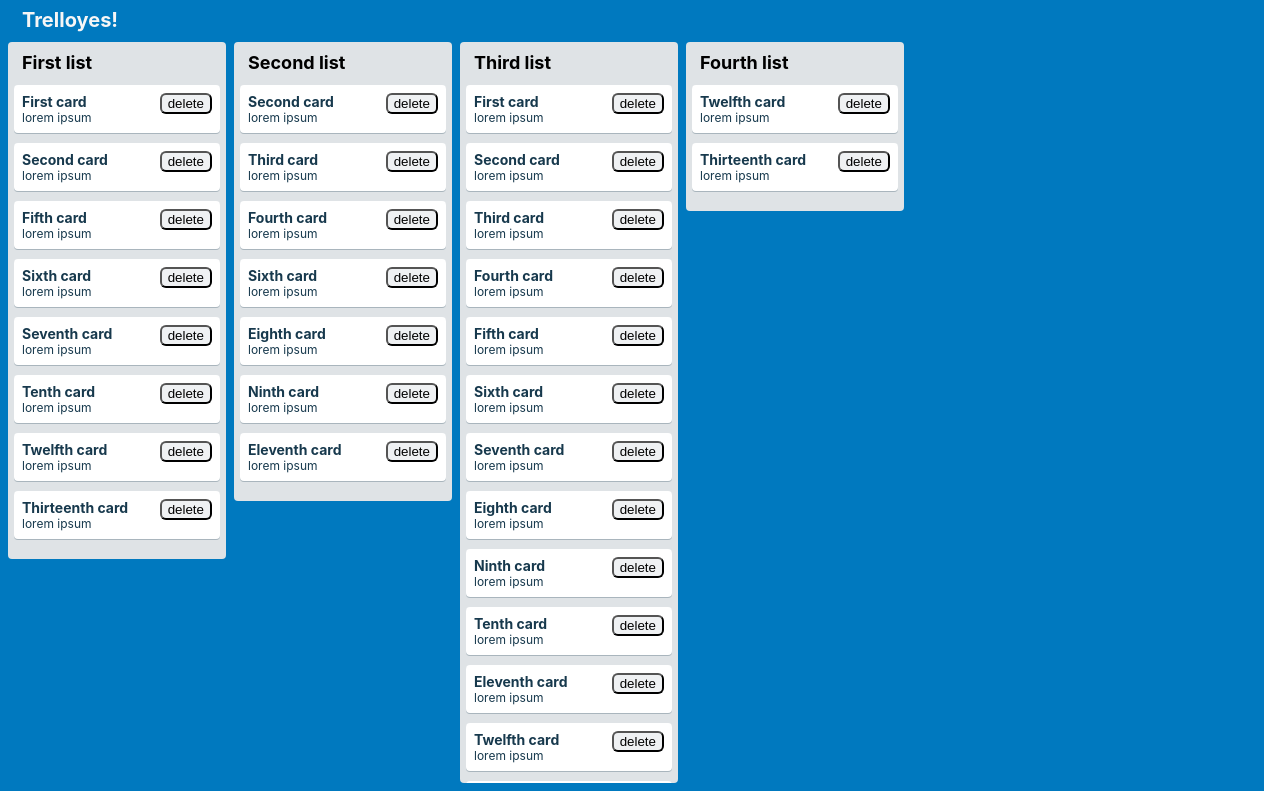
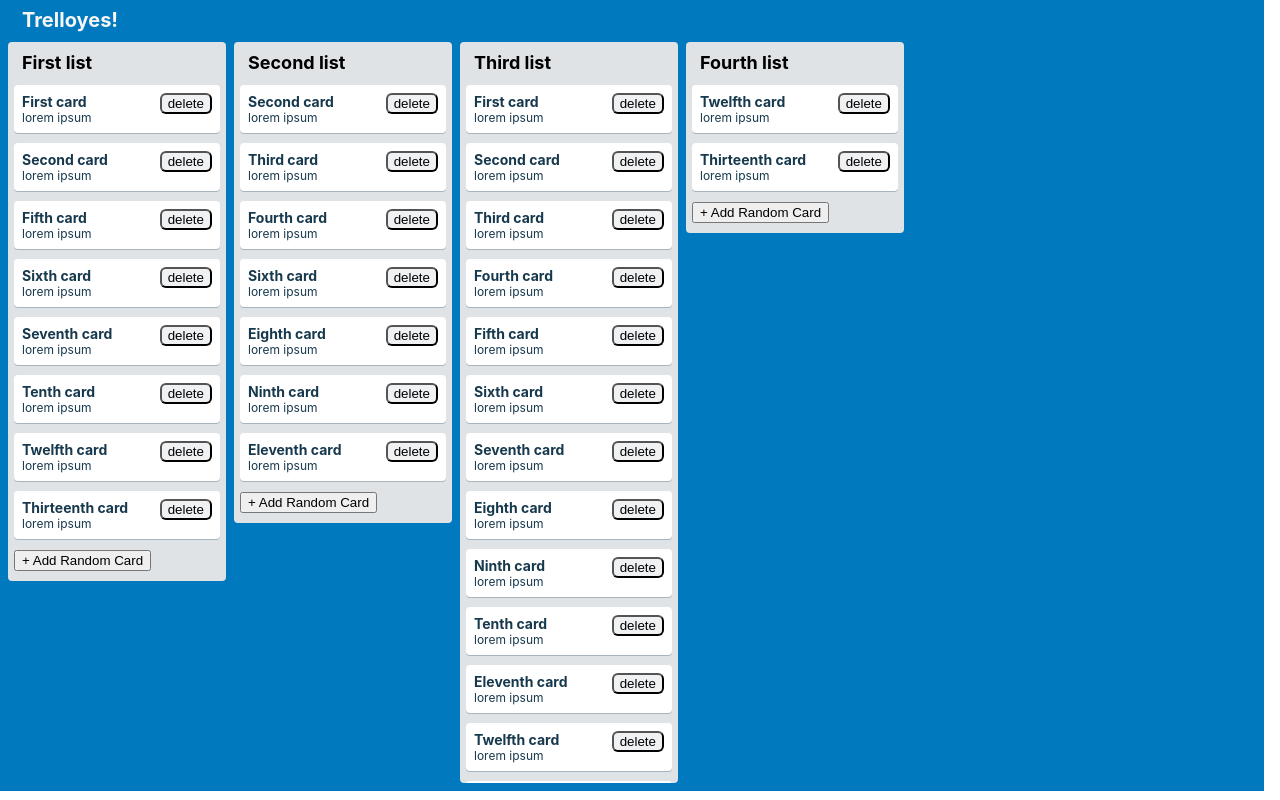
Before and after one commit to artificialarea/trelloyes-prepair, a React (Create React App) app: page / in a window 1280 px wide. Built offline with nearby package versions, Linux system fonts and the light colour scheme.

Commit message:
made numerous adjustments to mimic v2 tomatau solution (commented out my v1 solution for posterity).

```diff
--- a/src/App.js
+++ b/src/App.js
@@ -2,44 +2,87 @@ import React, { Component } from 'react';
 import List from './composition/List';
 import './App.css';
 
-function App(props) {
+/*
+// NOTE RE:PROPS btwn v1 (function Component) & v2 (class Component):
+One difference between render() and a function Component() is how 'props' work. In a function component, 'props' are a parameter, as we've seen. In a class, however, 'props' aren't a parameter anymore, we need to access props using 'this.props'.
+*/
 
-  let lists = props.store.lists.map((list, index) => {
+// v2: tomatau solution
+class App extends React.Component {
 
-    // Filtering allCards by cardIds to get appropriate cards per list. // This was where we got stuck =/ // Thanks Stephen! =D
-    const raw = props.store.allCards
-    const allowed = list.cardIds;
-    const filtered = Object.keys(raw)
-      .filter(id => allowed.includes(id))
-      .reduce((obj, id) => {
-        obj[id] = raw[id];
-        return obj;
-      }, {});
+  // defaultProps will be used
+  // if no equivalent prop is supplied
+  static defaultProps = {
+    store: {
+      lists: [],
+      allCards: {},
+    }
+  };
 
+  render() {
+    const { store } = this.props;   // See NOTE RE:PROPS above
     return (
-      <List
-        key={index}
-        id={props.store.lists[index].id}
-        header={props.store.lists[index].header}
-        storeList={filtered}
-      ></List>
+      <main class="App">
+        <header class="App-header">
+          <h1>Trelloyes!</h1>
+        </header>
+        <div class="App-list">
+          {/* <List /> */}
+          {store.lists.map(list =>
+            <List
+              key={list.id}
+              header={list.header}
+              cards = {list.cardIds.map(id => store.allCards[id])}
+            />
+          )}
+        </div>
+      </main>
     );
-  });
-
-  return (
-    <main className="App">
-      <header className="App-header">
-        <h1>Trelloyes!</h1>
-      </header>
-      <div className="App-list">
-        {lists}
-        {/* <List storeList={props.store.allCards} /> */}
-      </div>
-    </main>
-  );
+  };
 }
 
 export default App;
+
+
+// // v1: me
+// function App(props) {
+
+//   let lists = props.store.lists.map((list, index) => {
+
+//     // Filtering allCards by cardIds to get appropriate cards per list. // This was where we got stuck =/ // Thanks Stephen! =D
+//     const raw = props.store.allCards
+//     const allowed = list.cardIds;
+//     const filtered = Object.keys(raw)
+//       .filter(id => allowed.includes(id))
+//       .reduce((obj, id) => {
+//         obj[id] = raw[id];
+//         return obj;
+//       }, {});
+
+//     return (
+//       <List
+//         key={index}
+//         id={props.store.lists[index].id}
+//         header={props.store.lists[index].header}
+//         storeList={filtered}
+//       ></List>
+//     );
+//   });
+
+//   return (
+//     <main className="App">
+//       <header className="App-header">
+//         <h1>Trelloyes!</h1>
+//       </header>
+//       <div className="App-list">
+//         {lists}
+//         {/* <List storeList={props.store.allCards} /> */}
+//       </div>
+//     </main>
+//   );
+// }
+
+// export default App;
 
 
 
--- a/src/composition/List.js
+++ b/src/composition/List.js
@@ -2,31 +2,62 @@ import React from "react";
 import Card from "./Card";
 import "./List.css";
 
-function List(props) {
-  let cards = Object.keys(props.storeList).map((card, index) => {
-    return (
-      <Card
-        key={index}
-        id={props.storeList[card].id}
-        title={props.storeList[card].title}
-        content={props.storeList[card].content}
-      ></Card>
-    );
-  });
-
+// v2: tomatau soluton
+export default function List(props) {
   return (
     <section className="List">
       <header className="List-header">
         <h2>{props.header}</h2>
       </header>
-      <div className='List-cards'>
-        {cards}
+      <div className="List-cards">
+        {/* <Card /> */}
+        {/* FYI: 'cards' defined in App.js <List cards={...} /> */}
+        {props.cards.map((card) =>
+          <Card
+            key={card.id}
+            title={card.title}
+            content={card.content}
+          />
+        )}
+        <button
+          type="button"
+          Nameclass="List-add-button"
+        >
+          + Add Random Card
+        </button>
       </div>
     </section>
   );
 }
 
-export default List;
+
+// // v1: me
+// function List(props) {
+//   let cards = Object.keys(props.storeList).map((card, index) => {
+//     return (
+//       <Card
+//         key={index}
+//         id={props.storeList[card].id}
+//         title={props.storeList[card].title}
+//         content={props.storeList[card].content}
+//       ></Card>
+//     );
+//   });
+
+//   return (
+//     <section className="List">
+//       <header className="List-header">
+//         <h2>{props.header}</h2>
+//       </header>
+//       <div className='List-cards'>
+//         {cards}
+//       </div>
+//     </section>
+//   );
+// }
+
+// export default List;
+
 
 
 
--- a/src/index.js
+++ b/src/index.js
@@ -1,12 +1,10 @@
 import React from 'react';
 import ReactDOM from 'react-dom';
-import './index.css';
 import App from './App';
 import STORE from './STORE';
+import './index.css';
 
 ReactDOM.render(
-  <React.StrictMode>
-    <App store={STORE} />
-  </React.StrictMode>,
+    <App store={STORE} />,
   document.getElementById('root')
 );
```
